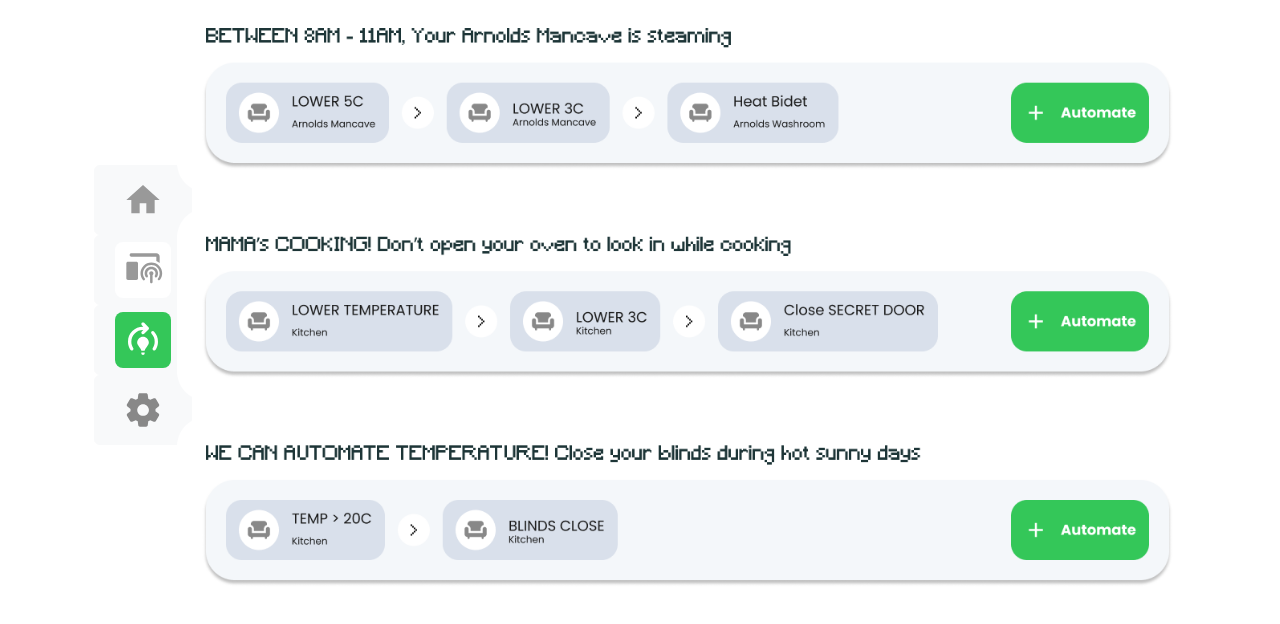
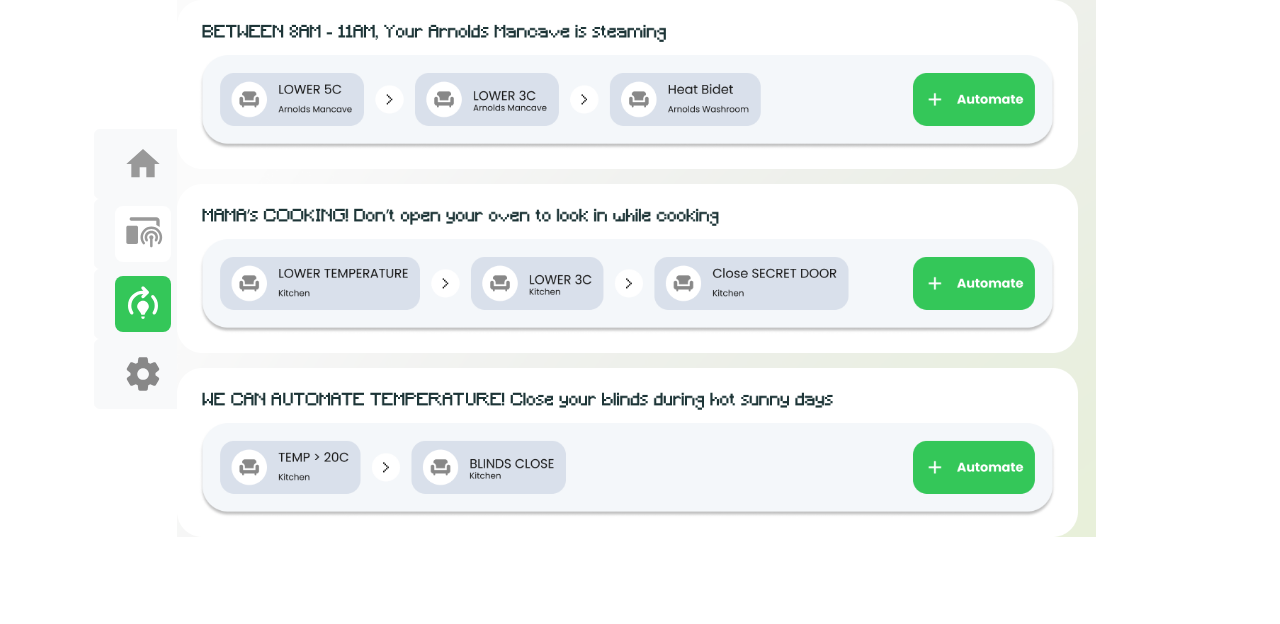
Before and after one commit to yuminasd/2022Hackathon, a React (Create React App) app: page /Habits in a window 1280 px wide. Shown: the top 624 px of the page. Built offline with nearby package versions, Linux system fonts and the light colour scheme.

Commit message:
Added Background Images

```diff
--- a/src/pages/Habits.jsx
+++ b/src/pages/Habits.jsx
@@ -16,9 +16,9 @@ const Habits = () => {
             <Grids Home={"Home-n.svg"} Dashboard={"Control-n.svg"} Habits={"Habits-s.svg"} Settings={"Settings-n.svg"}/>
         </Col>
         <Col>
-            <Row>
+        <div  style={{backgroundImage: `url("Background.png")`, width:"90%"}}>
                 <img src="Habits.png" alt="" width="98%"/>
-            </Row>
+        </div>
         </Col>
         </Row>
     </div>
--- a/src/pages/Settings.jsx
+++ b/src/pages/Settings.jsx
@@ -20,9 +20,11 @@ const Settings = () => {
                     Settings={"Settings-s.svg"}
                 />
             </Col>
+            <div  style={{backgroundImage: `url("Background.png")`, width:"90%"}}>
             <Col>
                 <img src="Accounts.png" alt="" width="98%"/>
             </Col>
+            </div>
             </Row>
         </div>
 
```
